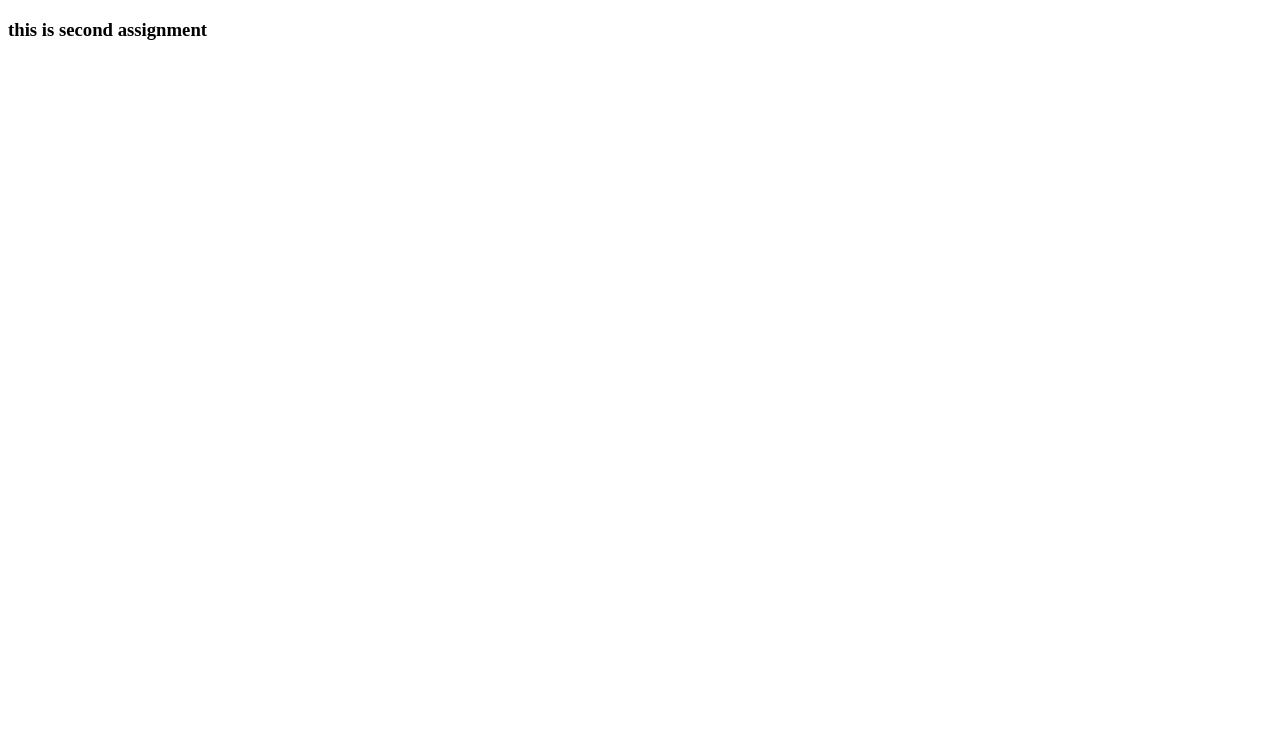
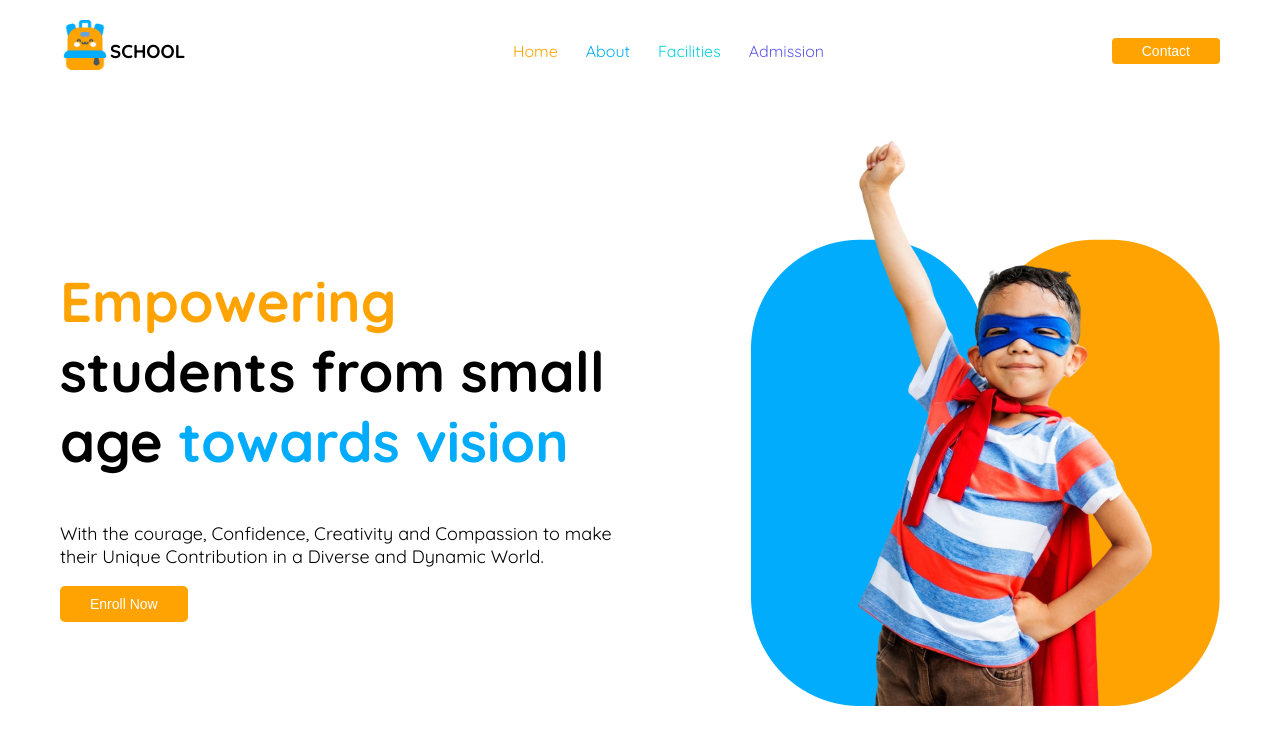
Before and after one commit to jubayer-shuvo/assignment-02, a plain HTML site: page index.html in a window 1280 px wide. Drawn offline with Linux system fonts and the light colour scheme.

Commit message:
secoond commit

```diff
--- a/index.html
+++ b/index.html
@@ -6,7 +6,45 @@
     <title>assignment 02</title>
     <link rel="stylesheet" href="styles/style.css">
 </head>
-<body>
-    <h3>this is second assignment</h3>
+<body class="quicksand width">
+    <!-- nav section start -->
+    <section class="width2">
+        <nav class="navbar display-flex">
+            <div class="nav-logo display-flex">
+                <img class="logo" style="width: 50px; height:50px;" src="assets/logo.png"alt="">
+                <h3 class="logo-content">SCHOOL</h3>
+            </div>
+            <div>
+                <ul class=" navbar-middle display-flex">
+                    <li><a style="color:#FEA301;" href="">Home</a></li>
+                    <li><a style="color: #01ACFD ;" href="">About</a></li>
+                    <li><a style="color:#05D4DF ;" href="">Facilities</a></li>
+                    <li><a style="color:#5D58EF ;" href="">Admission</a></li>
+                </ul>
+            </div>
+            <div class="navbar-right">
+                <button class="navbar-right-content">Contact</button>
+            </div>
+            <div class="hamburger">
+                <h4 class="icon">☰</h4>
+            </div>
+        </nav>
+    </section>
+    <main class="width2">
+        <section class="banner-section display-flex">
+            <div class="banner1" >
+                <h1 class="banner-h1"> <span style="color: #FEA301;">Empowering</span><br>
+                    students from small <br>age <span style="color: #01ACFD;">towards vision</span>
+                </h1>
+                <p>
+                    With the courage, Confidence, Creativity and Compassion to make their Unique Contribution in a Diverse and Dynamic World.
+                </p>
+                <button class="btn">Enroll Now</button>
+            </div>
+            <div class="banner2">
+                <img src="assets/hero-kids.png" alt="">
+            </div>
+        </section>
+    </main>
 </body>
 </html>
--- a/styles/style.css
+++ b/styles/style.css
@@ -0,0 +1,145 @@
+/* font family  */
+@import url('https://fonts.googleapis.com/css2?family=Quicksand:wght@300..700&display=swap');
+
+.quicksand{
+    font-family: "Quicksand", serif;
+    font-optical-sizing: auto;
+    font-weight: weight;
+    font-style: normal;
+  }
+/* shortcut section start  */
+.yellow-color{
+    color: #FEA301;
+}
+.skyblue-color{
+    color: #01ACFD;
+}
+.display-flex{
+    display: flex;
+}
+.width{
+    max-width:1440px;
+    margin:0 auto;
+}
+.width2{
+    max-width: 1160px;
+    margin: 0 auto;
+}
+.display{
+    display: flex;
+
+}
+.border{
+    border: 1px solid red;
+}
+.btn{
+    background-color: #FEA301;
+    font-size: 14px;
+    color: white;
+    padding: 10px 30px;
+    font-weight: 500;
+    border-radius: 5px;
+    border: none;
+}
+
+/* nav iteam start  */
+.navbar{
+    justify-content: space-between;
+    align-items: center;
+    margin-top: 20px;
+}
+
+.hamburger{
+    display: none;
+    font-size: 24px;
+}
+.navbar-middle{
+    justify-content: center;
+    align-items: center;
+}
+.navbar-middle li{
+    list-style: none;
+}
+.navbar-middle a{
+    text-decoration: none;
+    margin: 0 14px;
+
+}
+.navbar-right-content{
+    background-color: #FEA301;
+    font-size: 14px;
+    color: white;
+    padding: 5px 30px;
+    font-weight: 500;
+    border-radius: 4px;
+    border: none;
+}
+/* nav iteam end here  */
+
+/* main section start  */
+.banner-section{
+    justify-content: space-between;
+    align-items: center;
+    margin-top: 50px;
+}
+.banner1{
+    margin-right: 100px;
+}
+.banner1 p{
+    font-size: 18px;
+    font-weight: 400;
+}
+.banner-h1{
+    font-size: 56px;
+    font-weight: 700;
+}
+/* main section end  */
+
+
+
+
+
+
+/* media quiry start here  */
+@media screen and (max-width: 576px){
+    .logo-content, .navbar-middle, .navbar-right-content{
+        display:none;
+    }
+    .hamburger {
+        display: block;
+    }
+    .navbar {
+        border-bottom: 2px solid orangered;
+        padding-bottom: 10px;
+        width: 100%;
+    }
+    .nav-logo{
+        justify-content: space-between;
+        align-items: center;
+    }
+    .logo{
+        margin-left: 30px;
+    }
+    .hamburger{
+        margin-right: 30px;
+    }
+
+    /* nav iteam end */
+
+    /* main section start  */
+    .banner-section{
+        flex-direction: column-reverse;
+        justify-content: space-around;
+        max-width: 100%;
+    }
+    .banner1{
+       margin: 10px auto;
+       padding: 5px;
+    }
+    /* main section end  */
+
+
+
+
+
+}
```
